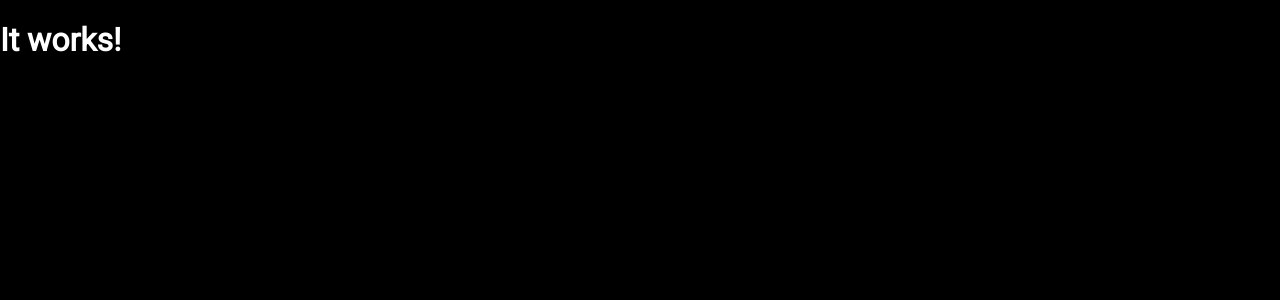
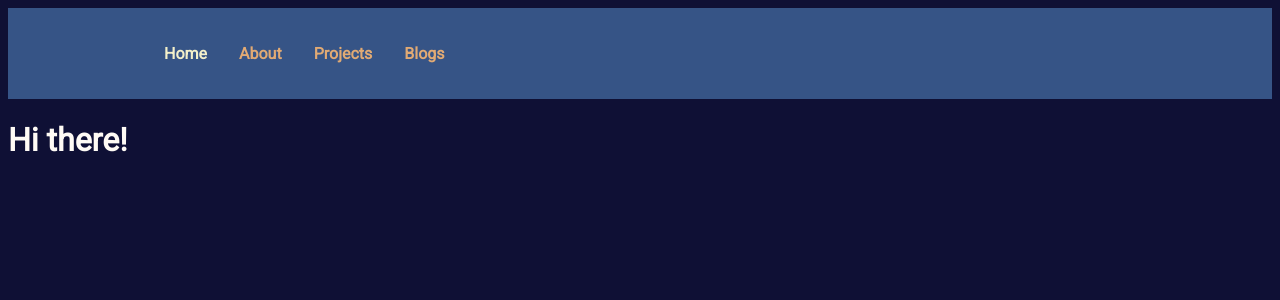
Before and after one commit to keremcozin/keremcozin.github.io, a React (Create React App) app: page / in a window 1280 px wide. Shown: the top 300 px of the page. Built offline with nearby package versions, Linux system fonts and the light colour scheme.

Commit message:
Continuing further

```diff
--- a/src/App.js
+++ b/src/App.js
@@ -1,9 +1,32 @@
+// App.js
+
+import React from "react";
+import Navbar from "./components/Navbar";
+import {
+    BrowserRouter as Router,
+    Routes,
+    Route,
+} from "react-router-dom";
+import Home from "./pages";
+import About from "./pages/about";
+import Projects from "./pages/projects";
+import Blogs from "./pages/blogs";
+
 function App() {
     return (
-      <div className="App">
-        <h1>It works!</h1>
-      </div>
+        <Router>
+            <Navbar />
+                <Routes>
+                    <Route path="/" element={<Home />} />
+                    <Route path="/about" element={<About />} />
+                    <Route
+                        path="/projects"
+                        element={<Projects />}
+                    />
+                    <Route path="/blogs" element={<Blogs />} />
+                </Routes>
+        </Router>
     );
-  }
+}
 
-  export default App;
+export default App;
--- /dev/null
+++ b/src/components/Navbar/index.js
@@ -0,0 +1,35 @@
+// components/Navbar/index.js
+
+import React from "react";
+import {
+    Nav,
+    NavLink,
+    Bars,
+    NavMenu,
+} from "./navbarElements";
+
+const Navbar = () => {
+    return (
+        <>
+            <Nav>
+                <Bars />
+                <NavMenu>
+                <NavLink to="/" >
+                        Home
+                    </NavLink>
+                    <NavLink to="/about" >
+                        About
+                    </NavLink>
+                    <NavLink to="/projects" activeStyle>
+                        Projects
+                    </NavLink>
+                    <NavLink to="/blogs" activeStyle>
+                        Blogs
+                    </NavLink>
+                </NavMenu>
+            </Nav>
+        </>
+    );
+};
+
+export default Navbar;
--- /dev/null
+++ b/src/components/Navbar/navbarElements.js
@@ -0,0 +1,58 @@
+// components/Navbar/navbarElements.js
+
+import { FaBars } from "react-icons/fa";
+import { NavLink as Link } from "react-router-dom";
+import styled from "styled-components";
+
+export const Nav = styled.nav`
+    background: #365486;
+    height: 85px;
+    display: flex;
+    justify-content: space-between;
+    padding: 0.2rem calc((100vw - 1000px) / 2);
+    z-index: 12;
+    /* Third Nav */
+    /* justify-content: flex-start; */
+`;
+
+export const NavLink = styled(Link)`
+    color: #E1AA74;
+    display: flex;
+    align-items: center;
+    text-decoration: none;
+    font-weight: bold;
+    padding: 0 1rem;
+    height: 100%;
+    cursor: pointer;
+    &.active {
+        color: #F3F0CA;
+    }
+`;
+
+export const Bars = styled(FaBars)`
+    display: none;
+    color: #F3F0CA;
+    @media screen and (max-width: 768px) {
+        display: block;
+        position: absolute;
+        top: 0;
+        right: 0;
+        transform: translate(-100%, 75%);
+        font-size: 1.8rem;
+        cursor: pointer;
+    }
+`;
+
+export const NavMenu = styled.div`
+    display: flex;
+    align-items: center;
+    margin-right: -24px;
+    /* Second Nav */
+    /* margin-right: 24px; */
+    /* Third Nav */
+    /* width: 100vw;
+  white-space: nowrap; */
+    @media screen and (max-width: 768px) {
+        display: none;
+    }
+`;
--- a/src/index.css
+++ b/src/index.css
@@ -1,7 +1,8 @@
 body {
-    margin: 0;
-    padding: 0;
-    background-color: black;
-    color: white;
+    margin: 1;
+    padding: 1;
+    background-color: #0F1035;
+    color: #FFFBF5;
     font-family: 'Roboto', sans-serif;
+    text-align: 'justify';
 }
--- a/src/index.js
+++ b/src/index.js
@@ -1,9 +1,15 @@
+// index.js
+
 import React from 'react';
-import ReactDOM from 'react-dom';
+import ReactDOM from 'react-dom/client';
+import './index.css';
 import App from './App';
-import './index.css';
 
-ReactDOM.render(
-  <App />,
-  document.getElementById('root')
+const root = ReactDOM.createRoot(
+  document.getElementById("root")
 );
+root.render(
+  <React.StrictMode>
+      <App />
+  </React.StrictMode>
+);
--- /dev/null
+++ b/src/pages/about.js
@@ -0,0 +1,22 @@
+// pages/about.js
+
+import React from "react";
+
+const About = () => {
+    return (
+        <div
+            style={{
+                display: "flex",
+                justifyContent: "centre",
+                alignItems: "centre",
+                height: "100vh",
+            }}
+        >
+            <h1>
+            This section is about introductions.
+            </h1>
+        </div>
+    );
+};
+
+export default About;
--- /dev/null
+++ b/src/pages/blogs.js
@@ -0,0 +1,20 @@
+// pages/blogs.js
+
+import React from "react";
+
+const Blogs = () => {
+    return (
+        <div
+            style={{
+                display: "flex",
+                justifyContent: "centre",
+                alignItems: "centre",
+                height: "100vh",
+            }}
+        >
+            <h1>There will be some stuff about books, videos, online courses et cetera.</h1>
+        </div>
+    );
+};
+
+export default Blogs;
--- /dev/null
+++ b/src/pages/index.js
@@ -0,0 +1,21 @@
+// pages/index.js
+
+import React from 'react';
+
+const Home = () => {
+  return (
+    <div
+      style={{
+        display: 'flex',
+        justifyContent: 'centre',
+        alignItems: 'centre',
+        height: '100vh'
+      }}
+    >
+      <h1>Hi there!
+      </h1>
+    </div>
+  );
+};
+
+export default Home;
--- /dev/null
+++ b/src/pages/projects.js
@@ -0,0 +1,20 @@
+// pages/annual.js
+
+import React from "react";
+
+const Projects = () => {
+    return (
+        <div
+            style={{
+                display: "flex",
+                justifyContent: "centre",
+                alignItems: "centre",
+                height: "100vh",
+            }}
+        >
+            <h1>There will be links to my GitHub repositories here.</h1>
+        </div>
+    );
+};
+
+export default Projects;
```
Also changed, not shown: package.json (+8 -1 lines), 12 other files (tests, documents, lock files or other folders).
